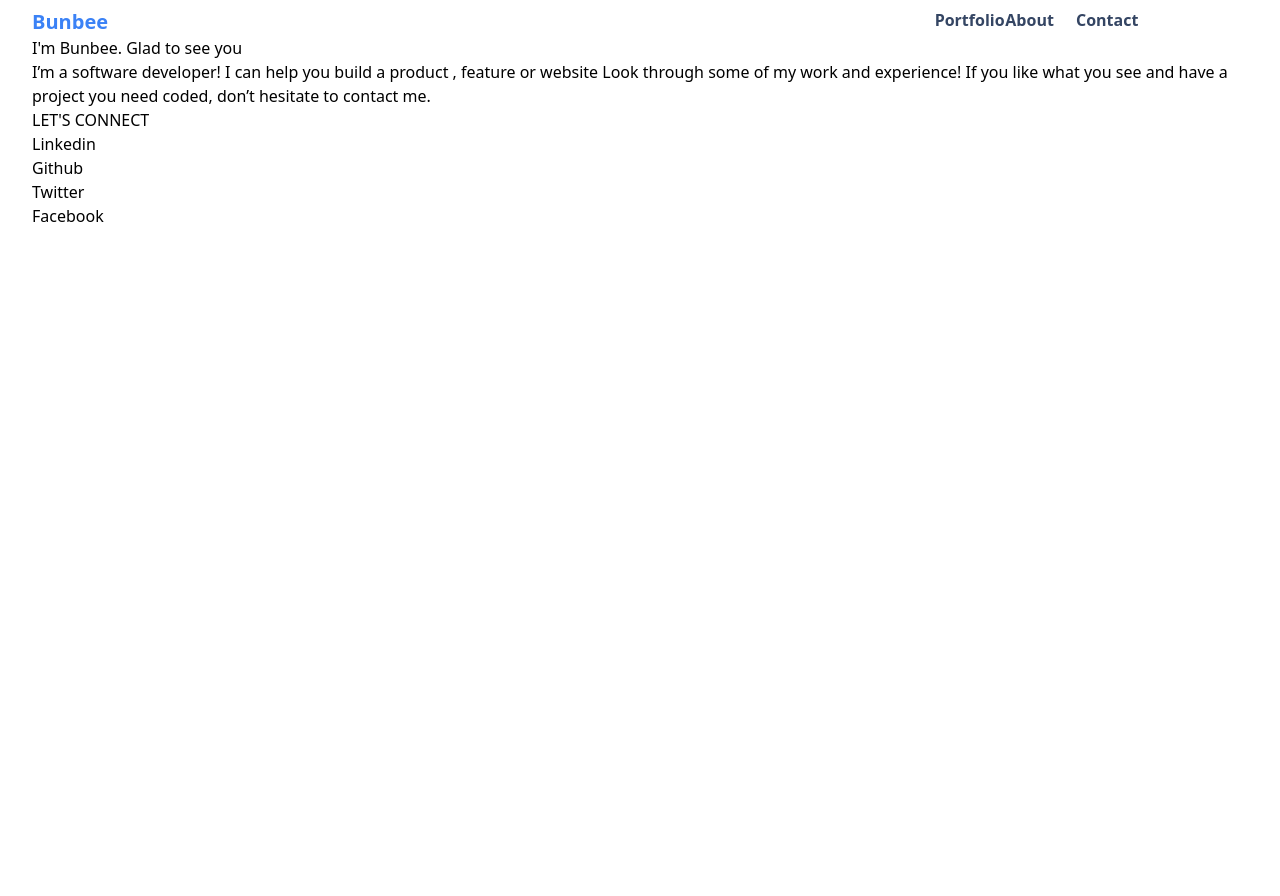
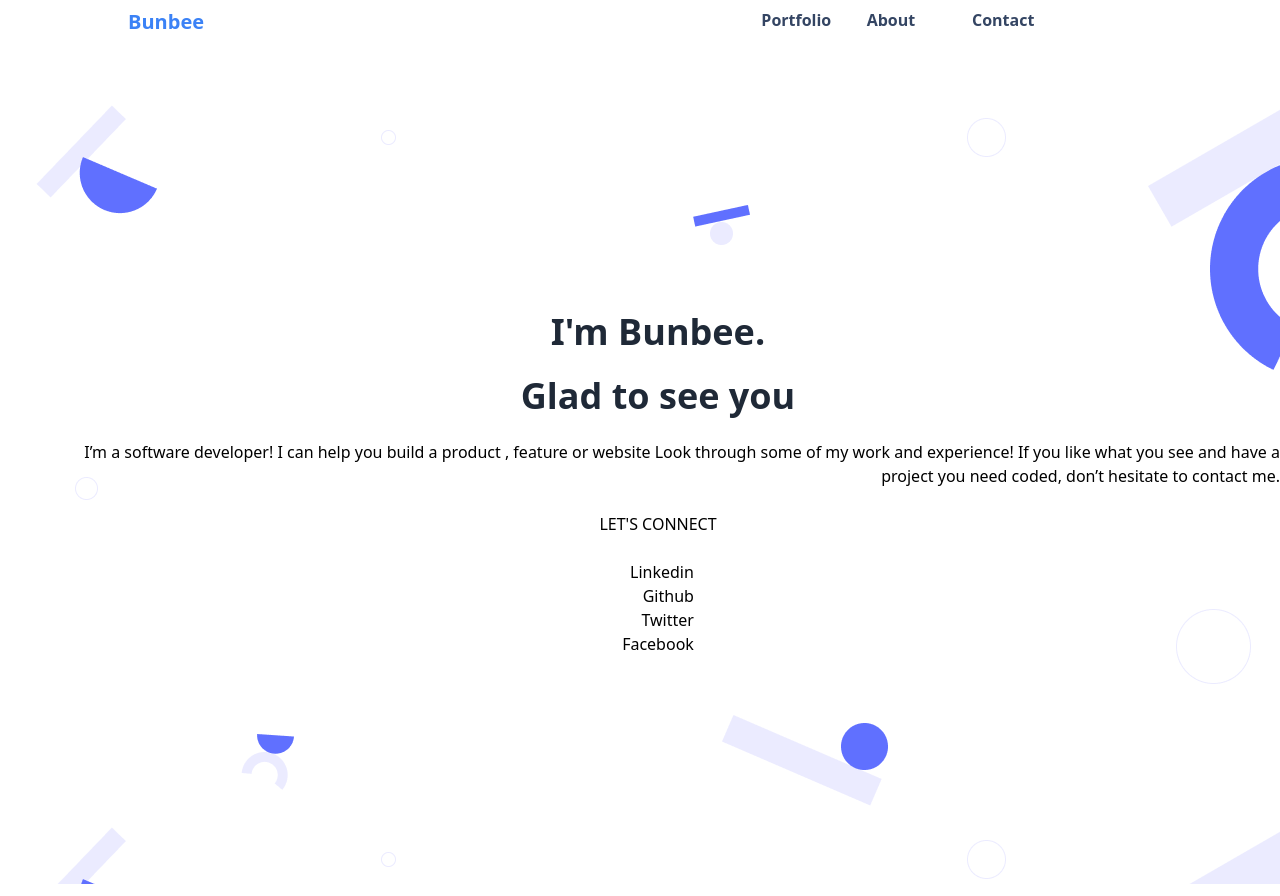
Before and after one commit to mutinhiri/display, a React (Vite) app: page / in a window 1280 px wide. Before the commit the page ends 800 px from the top, so only its background shows below. Built offline with nearby package versions, Linux system fonts and the light colour scheme.

Commit message:
Add resources section

```diff
--- a/src/components/CardImage.jsx
+++ b/src/components/CardImage.jsx
@@ -6,18 +6,23 @@ const CardImage = () => {
   return (
     <div className="bg-white ml-8" >
         <section>
-            <nav className='grid grid-cols-2'>
-                <p className='text-blue-500 capitalize font-bold text-xl mt-2'>Bunbee</p>
+            <nav className='grid grid-cols-2 mb-12'>
+                <p className='text-blue-500 capitalize font-bold text-xl mt-2 ml-24'>Bunbee</p>
                 {/* <a href="#"><img src={Heading} alt="" /></a> */}
-                <ul className='grid grid-cols-6 ml-52 gap-2 mt-2 text-Sepiagray font-semibold'>
+                <ul className='grid grid-cols-6  gap-2 mt-2 text-Sepiagray font-semibold'>
                     <li className='col-start-2'>Portfolio</li>
                     <li className=''>About</li>
                     <li className=''>Contact</li>
                 </ul>
             </nav>
-            <div>
-                <h1>
-                    I'm Bunbee. Glad to see you
+            <div className='mt-2 ml-1 mb-3'>
+                <div style={{ backgroundImage: `url(${Heading})`}} className='h-screen'>
+                    <div className='flex flex-col items-center justify-center h-full space-y-6 text-right'>
+                        <h1 className='text-4xl font-bold text-gray-800 '>
+                            I'm Bunbee.
+                        </h1>
+                        <h1 className='text-4xl font-bold text-gray-800 '>
+                         Glad to see you
                         </h1>
                         <p>I’m a software developer! I can help you build a product , feature or website Look through
                             some of my work and experience! If you like what you see and have a project you need coded,
@@ -31,6 +36,9 @@ const CardImage = () => {
                             <li>Facebook</li>
                         </ul>
                     </div>
+                </div>
+            </div>
+
 
         </section>
 
--- /dev/null
+++ b/src/components/Resources.jsx
@@ -0,0 +1,9 @@
+import React from 'react'
+
+const Resources = () => {
+  return (
+    <div>Resources</div>
+  )
+}
+
+export default Resources
```
Lines whose indentation alone changed are shown as unchanged.
